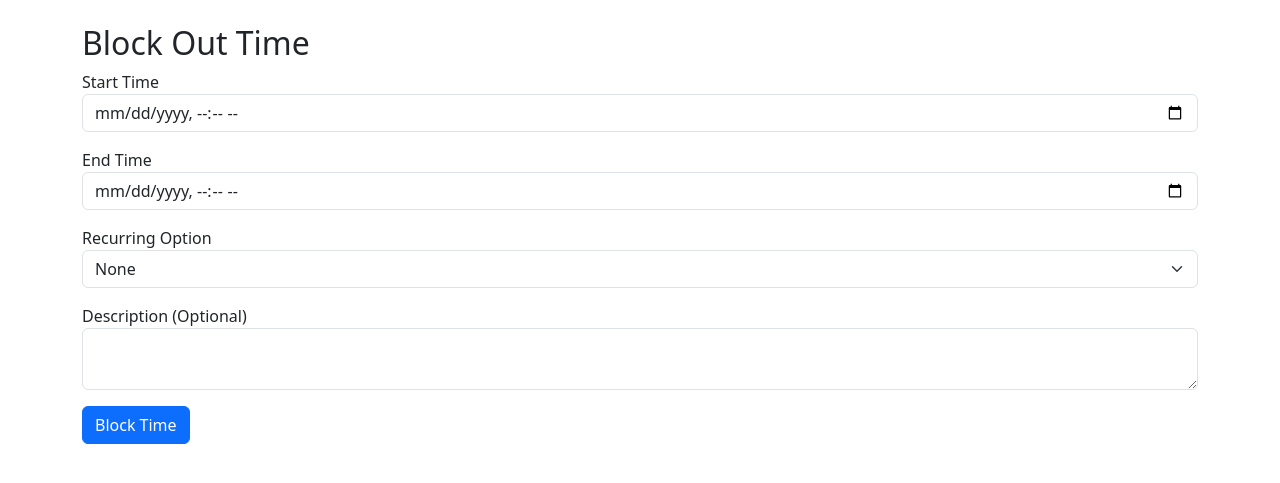
After one commit to ericbrown379/python-calendar-app, a Flask app: page /block_time in a window 1280 px wide. The commit adds this page. Shown: the top 483 px of the page. Run offline with Flask 3, Linux system fonts and the light colour scheme; a user stored in the database is signed in.

Commit message:
block_out_time feature

```diff
--- a/app.py
+++ b/app.py
@@ -15,6 +15,12 @@ import jwt
 from suggestion_service import EventsuggestionService
 suggestion_service = EventsuggestionService()
 from apscheduler.schedulers.background import BackgroundScheduler
+from flask import render_template, redirect, url_for, flash, request
+from models import BlockedTime
+from forms import BlockOutTimeForm
+from datetime import datetime
+from flask_login import login_required, current_user
+from sqlalchemy import and_
 
 load_dotenv()
 
@@ -52,10 +58,31 @@ def inject_google_api_key():
 def load_user(user_id):
     return User.query.get(int(user_id))
 
+# helper function of blocked time
+def check_for_blocked_time_conflicts(start_time, end_time):
+    """Check if the new event conflicts with blocked times."""
+    print(f"Checking for conflicts: {start_time.strftime('%I:%M %p')} to {end_time.strftime('%I:%M %p')}")  # Debugging print
+    conflict = BlockedTime.query.filter(
+        and_(
+            BlockedTime.user_id == current_user.id,
+            BlockedTime.start_time < end_time,  # Blocked time starts before the event ends
+            BlockedTime.end_time > start_time   # Blocked time ends after the event starts
+        )
+    ).first()
+    if conflict:
+        print(f"Conflict detected: Blocked from {conflict.start_time.strftime('%I:%M %p')} to {conflict.end_time.strftime('%I:%M %p')}")  # Debugging print
+    else:
+        print("No conflicts detected.")  # Debugging print
+    return conflict
+
+
+
+
 # Helper function to format time to AM/PM format
 def format_time_am_pm(time_obj):
     """Convert a time object to 12-hour AM/PM format."""
     return time_obj.strftime('%I:%M %p')
+
 
 @app.route('/api/suggestions/event', methods=['GET'])
 @login_required
@@ -371,44 +398,44 @@ def add_event():
         form.optional_attendees.choices = [(user.id, user.username) for user in all_users]
 
         if request.method == 'POST':
-            print("Form data received:", request.form)  # Debug print
+            print("Form data received:", request.form)  # Debugging print
 
-            # Get the location from the form data
+            # Get location from the form data
             location = request.form.get('location')
-            print(f"Location from form: {location}")  # Debug print
+            print(f"Location from form: {location}")  # Debugging print
 
-            # Set the location in the form
+            # Set location in the form
             form.location.choices = [(location, location)] if location else [('', 'No location')]
             form.location.data = location
 
-            # Set a default notification hours if none provided
+            # Set default notification hours if none provided
             if not form.notification_hours.data:
                 form.notification_hours.data = '1'
 
             if form.validate_on_submit():
-                print("Form validated successfully")  # Debug print
+                # Format the date and times
+                start_time = datetime.combine(form.date.data, form.start_time.data)
+                end_time = datetime.combine(form.date.data, form.end_time.data)
 
-                # Format the date and times
-                date_str = form.date.data.strftime('%Y-%m-%d')
-                start_time = form.start_time.data.strftime('%H:%M:%S')
-                end_time = form.end_time.data.strftime('%H:%M:%S')
+                print(f"Adding event from {start_time.strftime('%I:%M %p')} to {end_time.strftime('%I:%M %p')}")  # Debugging print
 
-                print(f"""
-                Creating event with:
-                Name: {form.name.data}
-                Date: {date_str}
-                Start: {start_time}
-                End: {end_time}
-                Location: {location}
-                User ID: {current_user.id}
-                """)  # Debug print
+                # Check for blocked time conflicts
+                conflict = check_for_blocked_time_conflicts(start_time, end_time)
+                if conflict:
+                    flash(
+                        f"Event conflicts with blocked time: {conflict.start_time.strftime('%I:%M %p')} "
+                        f"to {conflict.end_time.strftime('%I:%M %p')}",
+                        "danger"
+                    )
+                    print(f"Conflict detected with blocked time: {conflict.start_time} to {conflict.end_time}")  # Debugging print
+                    return redirect(url_for('add_event'))
 
-                # Create the event
+                # Proceed with event creation if no conflict
                 event = event_manager.add_event(
                     name=form.name.data,
-                    date=date_str,
-                    start_time=start_time,
-                    end_time=end_time,
+                    date=form.date.data.strftime('%Y-%m-%d'),
+                    start_time=start_time.strftime('%H:%M:%S'),
+                    end_time=end_time.strftime('%H:%M:%S'),
                     location=location,
                     description=form.description.data,
                     user_id=current_user.id,
@@ -417,75 +444,96 @@ def add_event():
                 )
 
                 if event:
-                    print(f"Event created successfully: {event.id}")  # Debug print
-                    db.session.commit()  # Ensure changes are committed
+                    db.session.commit()  # Commit the new event
                     flash('Event added successfully!', 'success')
                     return redirect(url_for('week_view'))
                 else:
-                    print("Event creation failed")  # Debug print
                     flash('Error creating event. Please try again.', 'danger')
             else:
-                print("Form validation errors:", form.errors)  # Debug print
+                # Log form validation errors
+                print("Form validation errors:", form.errors)
                 flash('Form validation failed. Please check your input.', 'danger')
 
     except Exception as e:
+        # Log the exception and rollback if needed
         print(f"Error in add_event route: {str(e)}")
         flash('An unexpected error occurred. Please try again.', 'danger')
 
     return render_template('add_event.html', form=form)
 
+
 @app.route('/edit_event/<int:event_id>', methods=['GET', 'POST'])
 @login_required
 def edit_event(event_id):
     try:
+        # Retrieve the event to be edited
         event = event_manager.storage_manager.retrieve_event(event_id)
         if not event:
             flash('Event not found.', 'danger')
             return redirect(url_for('week_view'))
 
+        # Ensure the current user is authorized to edit the event
         if event.user_id != current_user.id:
             flash("You are not authorized to edit this event.", 'danger')
             return redirect(url_for('week_view'))
 
+        # Initialize the event form
         form = EventForm()
 
         if request.method == 'GET':
-            # Populate form with existing event data
+            # Populate the form with existing event data
             form.name.data = event.name
             form.date.data = datetime.strptime(event.date, '%Y-%m-%d').date()
             form.start_time.data = datetime.strptime(event.start_time, '%H:%M:%S').time()
             form.end_time.data = datetime.strptime(event.end_time, '%H:%M:%S').time()
             form.description.data = event.description
+            form.location.data = event.location
             if hasattr(event, 'notification_hours') and event.notification_hours:
                 form.notification_hours.data = str(event.notification_hours)
 
         if request.method == 'POST':
-            print("Form data received:", request.form)  # Debug print
-            print("Form validation errors:", form.errors)  # Debug print
+            print("Form data received:", request.form)  # Debugging print
 
             # Get location from the form data
             location = request.form.get('location')
-            print(f"Location from form: {location}")  # Debug print
-
-            # Set the location in the form
             form.location.choices = [(location, location)] if location else [('', 'No location')]
             form.location.data = location
 
             if form.validate_on_submit():
-                print("Form validated successfully")  # Debug print
+                print("Form validated successfully")  # Debugging print
 
                 # Convert form data to strings
                 date_str = form.date.data.strftime('%Y-%m-%d')
-                start_time_str = form.start_time.data.strftime('%H:%M:%S')
-                end_time_str = form.end_time.data.strftime('%H:%M:%S')
+                start_time = datetime.combine(form.date.data, form.start_time.data)
+                end_time = datetime.combine(form.date.data, form.end_time.data)
 
-                # Update the event
+                print(f"Checking conflicts for {start_time.strftime('%I:%M %p')} to {end_time.strftime('%I:%M %p')}")  # Debugging print
+
+                # Check for conflicts with blocked times (excluding the event being edited)
+                conflict = BlockedTime.query.filter(
+                    and_(
+                        BlockedTime.user_id == current_user.id,
+                        BlockedTime.start_time < end_time,  # Blocked time starts before the event ends
+                        BlockedTime.end_time > start_time   # Blocked time ends after the event starts
+                    )
+                ).first()
+
+                if conflict:
+                    flash(
+                        f"Event conflicts with blocked time: {conflict.start_time.strftime('%I:%M %p')} "
+                        f"to {conflict.end_time.strftime('%I:%M %p')}",
+                        "danger"
+                    )
+                    print(f"Conflict detected with blocked time: {conflict.start_time} to {conflict.end_time}")  # Debugging print
+                    return redirect(url_for('edit_event', event_id=event.id))
+
+                # Update the event if no conflicts
                 updated_event = event_manager.edit_event(
                     event_id=event_id,
                     name=form.name.data,
                     date=date_str,
-                    start_time=start_time_str,
-                    end_time=end_time_str,
+                    start_time=start_time.strftime('%H:%M:%S'),
+                    end_time=end_time.strftime('%H:%M:%S'),
                     location=location,
                     description=form.description.data
                 )
@@ -496,19 +544,19 @@ def edit_event(event_id):
                     return redirect(url_for('week_view'))
                 else:
                     flash('Failed to update event.', 'danger')
+
             else:
-                print("Form validation failed:", form.errors)  # Debug print
+                print("Form validation failed:", form.errors)  # Debugging print
                 flash('Please check your input.', 'danger')
 
-        return render_template('edit_event.html',
-                             form=form,
-                             event=event,
-                             google_api_key=app.config['GOOGLE_PLACES_API_KEY'])
+        return render_template('edit_event.html', form=form, event=event, google_api_key=app.config['GOOGLE_PLACES_API_KEY'])
 
     except Exception as e:
-        print(f"Error in edit_event route: {str(e)}")  # Debug print
+        print(f"Error in edit_event route: {str(e)}")  # Debugging print
         flash('An error occurred while updating the event.', 'danger')
         return redirect(url_for('week_view'))
+
+
 
 @app.route('/delete_event/<int:event_id>', methods=['POST'])
 @login_required
@@ -551,6 +599,88 @@ def start_scheduler():
     if not scheduler.running:
         scheduler.start()
 
+
+@app.route('/block_time', methods=['GET', 'POST'])
+@login_required
+def block_time():
+    form = BlockOutTimeForm()
+    if form.validate_on_submit():
+        # Create a new blocked time
+        blocked_time = BlockedTime(
+            user_id=current_user.id,
+            start_time=form.start_time.data,
+            end_time=form.end_time.data,
+            recurring=form.recurring.data if form.recurring.data != 'none' else None,
+            description=form.description.data
+        )
+        db.session.add(blocked_time)
+        db.session.commit()
+        flash("Time blocked successfully!", "success")
+        return redirect(url_for('week_view'))
+    return render_template('block_time.html', form=form)
+
+
+
+# Route to edit a blocked time
+@app.route('/edit_block/<int:block_id>', methods=['GET', 'POST'])
+@login_required
+def edit_block(block_id):
+    blocked_time = BlockedTime.query.get_or_404(block_id)
+
+    # Ensure only the owner can edit
+    if blocked_time.user_id != current_user.id:
+        flash("Unauthorized access!", "danger")
+        return redirect(url_for('week_view'))
+
+    form = BlockOutTimeForm(obj=blocked_time)
+    if form.validate_on_submit():
+        # Update the blocked time details
+        blocked_time.start_time = form.start_time.data
+        blocked_time.end_time = form.end_time.data
+        blocked_time.recurring = form.recurring.data if form.recurring.data != 'none' else None
+        blocked_time.description = form.description.data
+        db.session.commit()
+        flash("Blocked time updated!", "success")
+        return redirect(url_for('week_view'))
+
+    return render_template('edit_block.html', form=form)
+
+
+# Route to delete a blocked time
+@app.route('/delete_block/<int:block_id>', methods=['POST'])
+@login_required
+def delete_block(block_id):
+    blocked_time = BlockedTime.query.get_or_404(block_id)
+
+    # Ensure only the owner can delete
+    if blocked_time.user_id != current_user.id:
+        flash("Unauthorized action!", "danger")
+        return redirect(url_for('week_view'))
+
+    db.session.delete(blocked_time)
+    db.session.commit()
+    flash("Blocked time deleted!", "success")
+    return redirect(url_for('week_view'))
+
+# Function to check if the new event conflicts with a blocked time
+def check_for_blocked_time_conflicts(start_time, end_time):
+    print(f"Checking for conflicts: {start_time} to {end_time}")  # Debugging print
+    conflict = BlockedTime.query.filter(
+        and_(
+            BlockedTime.user_id == current_user.id,
+            BlockedTime.start_time <= end_time,
+            BlockedTime.end_time >= start_time
+        )
+    ).first()
+    if conflict:
+        print(f"Conflict detected: Blocked from {conflict.start_time} to {conflict.end_time}")  # Debugging print
+    else:
+        print("No conflicts detected.")  # Debugging print
+    return conflict
+
+
+
+
 #FOR DEALING WITH DB ERRORS DURING DEVELOPMENT! CHEAP WORKAROUNDS AND SHOULDN'T BE USED WHEN APP IS DEPLOYED!
 #---------------------------------------------------------------------------------------------#
 from flask.cli import with_appcontext
--- a/forms.py
+++ b/forms.py
@@ -3,7 +3,7 @@ from wtforms import StringField, PasswordField, SubmitField, TextAreaField, Date
 from wtforms.validators import DataRequired, Length, ValidationError, Regexp, Email, EqualTo
 from email_manager import check_email_exists
 from models import User
-
+from wtforms import DateTimeLocalField
 
 
 # Custom validator to check for forbidden characters
@@ -126,3 +126,32 @@ class FeedbackForm(FlaskForm):
         ]
     )
     submit = SubmitField('Submit Feedback')
+
+
+from wtforms import DateTimeLocalField
+
+class BlockOutTimeForm(FlaskForm):
+    start_time = DateTimeLocalField(
+        'Start Time',
+        format='%Y-%m-%dT%H:%M',
+        validators=[DataRequired(message="Start time is required.")]
+    )
+    end_time = DateTimeLocalField(
+        'End Time',
+        format='%Y-%m-%dT%H:%M',
+        validators=[DataRequired(message="End time is required.")]
+    )
+    recurring = SelectField(
+        'Recurring Option',
+        choices=[
+            ('none', 'None'),
+            ('daily', 'Daily'),
+            ('weekly', 'Weekly')
+        ],
+        default='none'
+    )
+    description = TextAreaField(
+        'Description (Optional)',
+        validators=[Length(max=200, message="Description must be under 200 characters.")]
+    )
+    submit = SubmitField('Block Time')
--- /dev/null
+++ b/templates/block_time.html
@@ -0,0 +1,48 @@
+<!DOCTYPE html>
+<html lang="en">
+<head>
+    <meta charset="UTF-8">
+    <meta name="viewport" content="width=device-width, initial-scale=1.0">
+    <title>Block Time</title>
+    <link rel="stylesheet" href="https://cdn.jsdelivr.net/npm/bootstrap@5.3.0-alpha1/dist/css/bootstrap.min.css">
+</head>
+<body>
+    <div class="container mt-4">
+        <h2>Block Out Time</h2>
+        <form method="POST">
+            {{ form.hidden_tag() }}
+
+            <div class="mb-3">
+                {{ form.start_time.label }}
+                {{ form.start_time(class="form-control") }}
+                {% for error in form.start_time.errors %}
+                    <small class="text-danger">{{ error }}</small>
+                {% endfor %}
+            </div>
+
+            <div class="mb-3">
+                {{ form.end_time.label }}
+                {{ form.end_time(class="form-control") }}
+                {% for error in form.end_time.errors %}
+                    <small class="text-danger">{{ error }}</small>
+                {% endfor %}
+            </div>
+
+            <div class="mb-3">
+                {{ form.recurring.label }}
+                {{ form.recurring(class="form-select") }}
+            </div>
+
+            <div class="mb-3">
+                {{ form.description.label }}
+                {{ form.description(class="form-control") }}
+                {% for error in form.description.errors %}
+                    <small class="text-danger">{{ error }}</small>
+                {% endfor %}
+            </div>
+
+            <button type="submit" class="btn btn-primary">Block Time</button>
+        </form>
+    </div>
+</body>
+</html>
```
Also changed, not shown: models.py (+19 -0 lines), templates/edit_block.html (added, +36 -0 lines), templates/week_view.html (+33 -2 lines).
